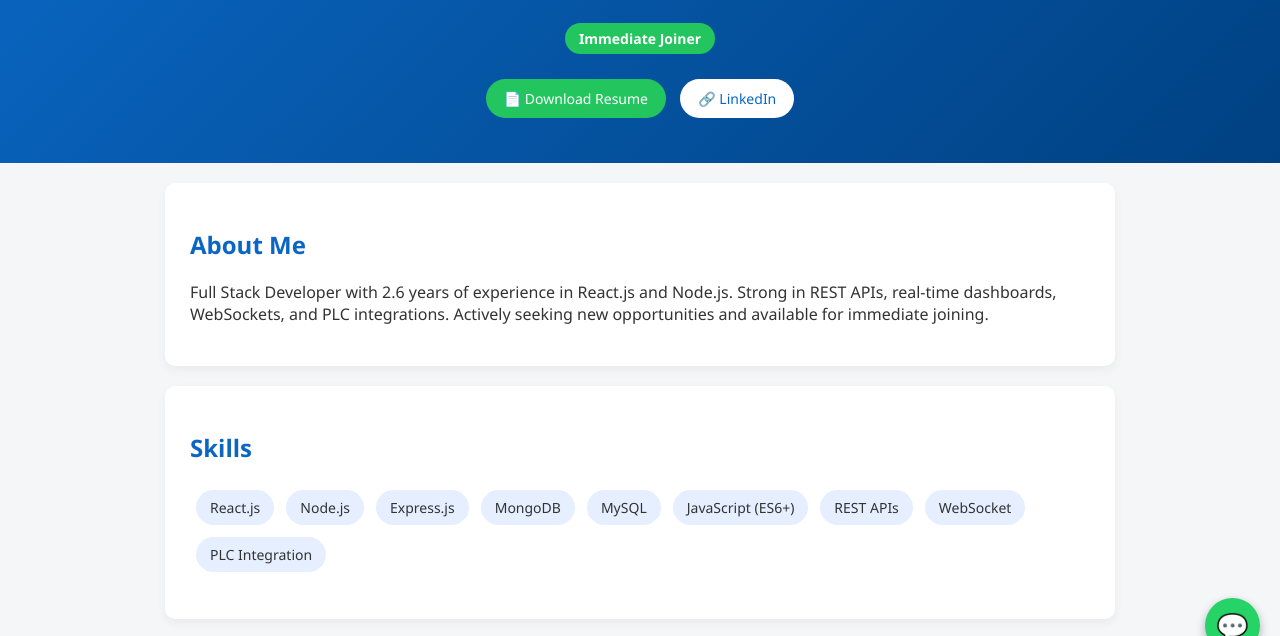
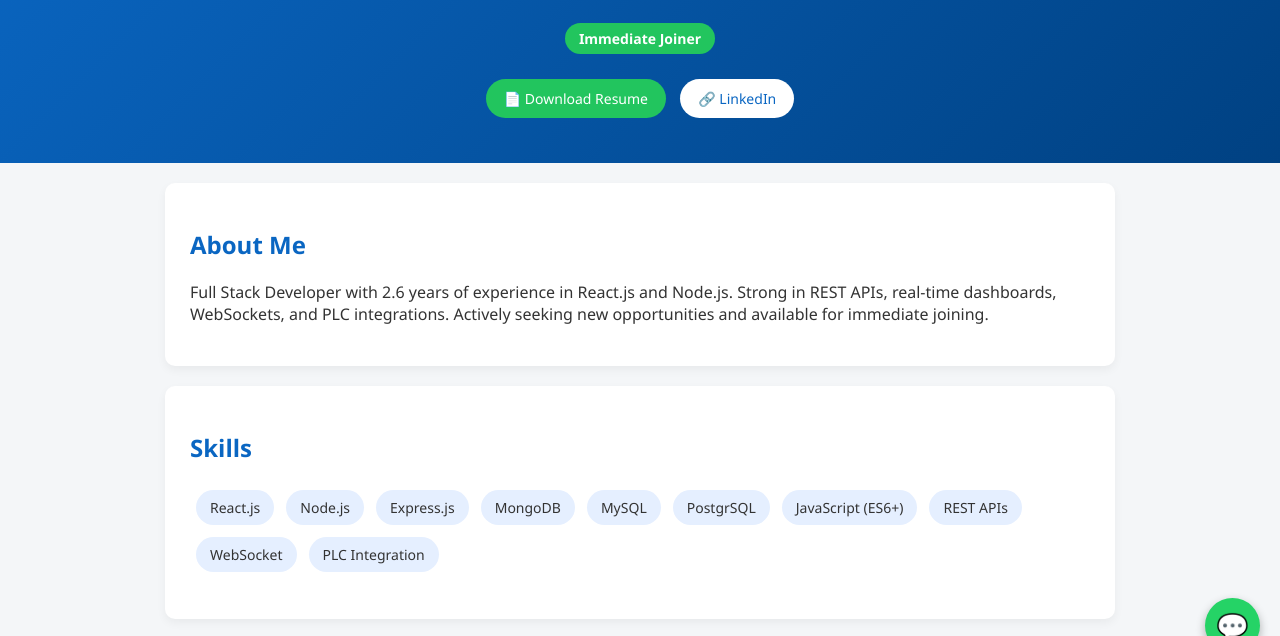
Before and after one commit to Tamilarasanc00/tamilarasan-portfolio, a plain HTML site: page index.html in a window 1280 px wide. Shown: the part 127-763 px from the top of the page. Drawn offline with Linux system fonts and the light colour scheme.

Commit message:
Add:Skill

```diff
--- a/index.html
+++ b/index.html
@@ -44,6 +44,7 @@
       <li>Express.js</li>
       <li>MongoDB</li>
       <li>MySQL</li>
+      <li>PostgrSQL</li>
       <li>JavaScript (ES6+)</li>
       <li>REST APIs</li>
       <li>WebSocket</li>
```
